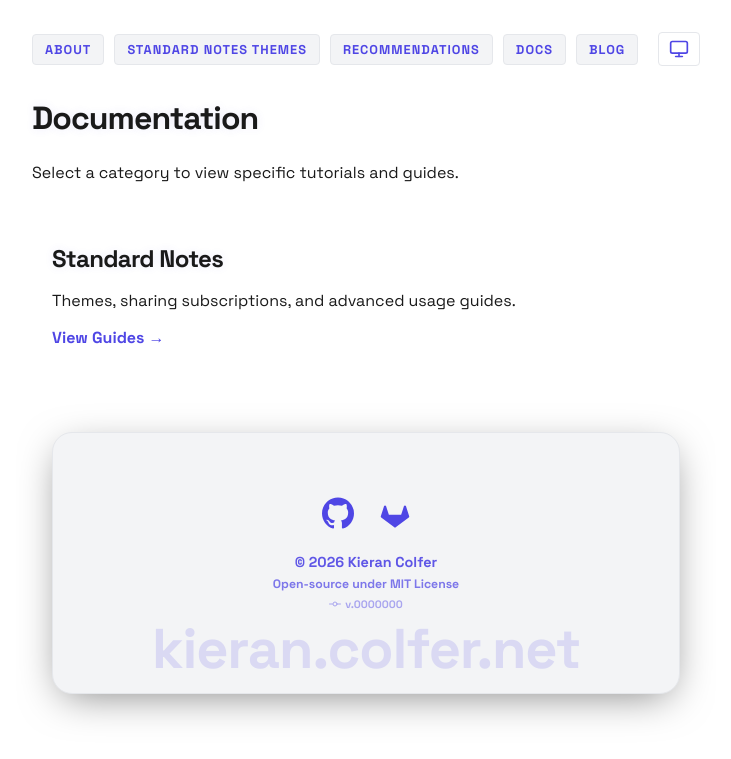
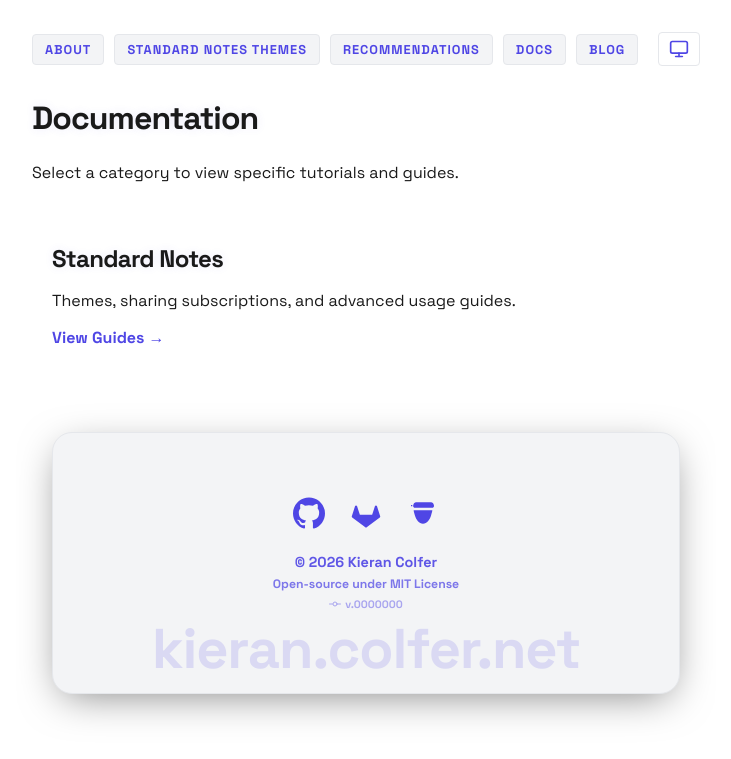
Before and after one commit to PASSK3YS/PASSK3YS.github.io, a Jekyll site: the page built from docs.md, in a window 1280 px wide. Shown: the top 759 px of the page, without its empty margins (274-1005 px from the left). Built offline with Jekyll 4.4.1, drawn with Linux system fonts in a browser that asks for light colours.

Commit message:
Add buy me a beer

```diff
--- a/_layouts/default.html
+++ b/_layouts/default.html
@@ -104,6 +104,9 @@
                     <a href="https://gitlab.com/m00t" target="_blank" aria-label="GitLab">
                         <svg viewBox="0 0 24 24" xmlns="http://www.w3.org/2000/svg"><path d="M22.65 14.39L20.25 7.01C20.14 6.67 19.82 6.44 19.46 6.44C19.1 6.44 18.78 6.67 18.67 7.01L16.6 13.37H7.4L5.33 7.01C5.22 6.67 4.9 6.44 4.54 6.44C4.18 6.44 3.86 6.67 3.75 7.01L1.35 14.39C1.23 14.76 1.35 15.17 1.65 15.42L12 23L22.35 15.42C22.65 15.17 22.77 14.76 22.65 14.39Z"/></svg>
                     </a>
+                    <a href="https://buymeacoffee.com/passkeys" target="_blank" aria-label="Buy Me A Coffee">
+                        <svg viewBox="0 0 24 24" xmlns="http://www.w3.org/2000/svg" fill="currentColor"><path d="M20.216 6.415l-.132-.666c-.196-.989-1.028-1.749-2.037-1.749h-11.23c-1.01 0-1.842.761-2.037 1.749L4.65 6.415c-.161.813.471 1.585 1.301 1.585h12.964c.83 0 1.462-.772 1.301-1.585zM19 10H5s0 1 1 4 3 6 6 6 5-3 6-6 1-4 1-4zM3 6h1v1H3V6z"/></svg>
+                    </a>
                 </div>
                 <div class="copyright">
                     <p style="margin: 0;">© 2026 Kieran Colfer</p>
```
